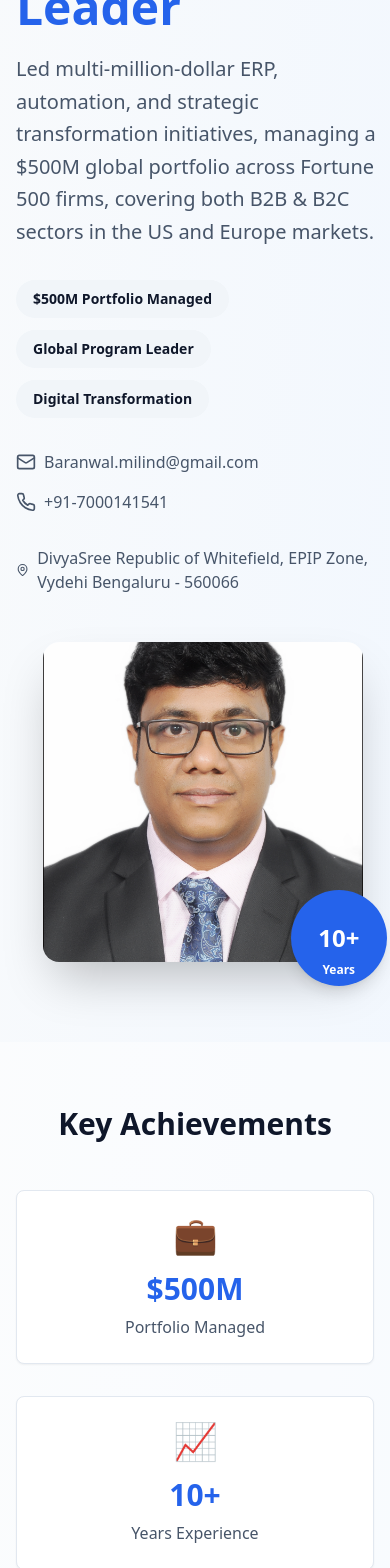
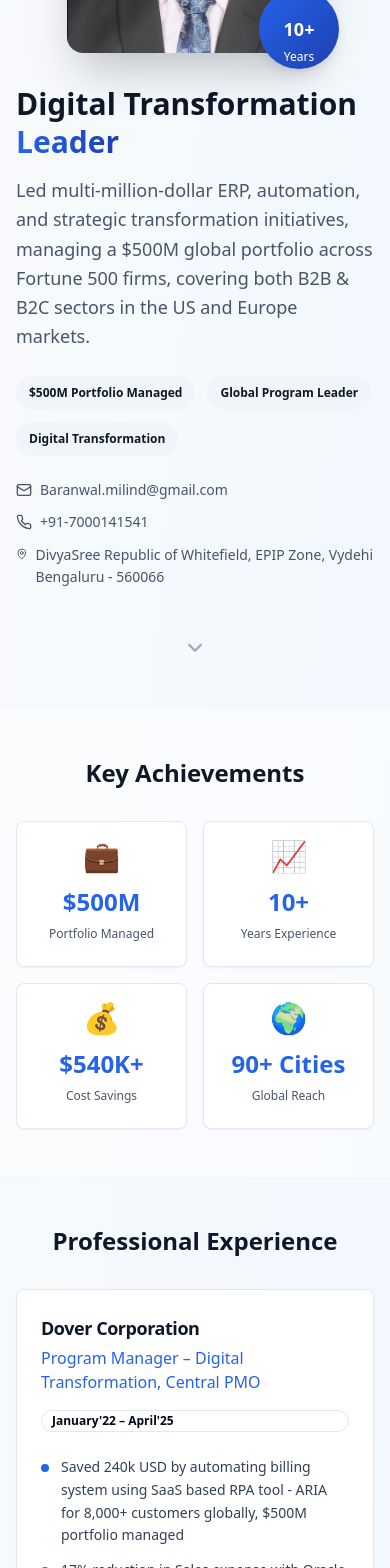
Before and after one commit to milind-204052/digital-transformation-portfolio-pro, a React (Vite) app: page / in a window 390 px wide. Shown: the part 320-1888 px from the top of the page. Built offline with nearby package versions, Linux system fonts and the light colour scheme.

Commit message:
Add animations and responsiveness
Implement professional-looking animations and ensure the portfolio is interactive and responsive across different devices.

```diff
--- a/src/index.css
+++ b/src/index.css
@@ -1,3 +1,4 @@
+
 @tailwind base;
 @tailwind components;
 @tailwind utilities;
@@ -39,19 +40,12 @@ All colors MUST be HSL.
     --radius: 0.5rem;
 
     --sidebar-background: 0 0% 98%;
-
     --sidebar-foreground: 240 5.3% 26.1%;
-
     --sidebar-primary: 240 5.9% 10%;
-
     --sidebar-primary-foreground: 0 0% 98%;
-
     --sidebar-accent: 240 4.8% 95.9%;
-
     --sidebar-accent-foreground: 240 5.9% 10%;
-
     --sidebar-border: 220 13% 91%;
-
     --sidebar-ring: 217.2 91.2% 59.8%;
   }
 
@@ -103,3 +97,98 @@ All colors MUST be HSL.
     @apply bg-background text-foreground;
   }
 }
+
+/* Custom Animations */
+@keyframes fade-in {
+  from {
+    opacity: 0;
+    transform: translateY(30px);
+  }
+  to {
+    opacity: 1;
+    transform: translateY(0);
+  }
+}
+
+@keyframes scale-in {
+  from {
+    opacity: 0;
+    transform: scale(0.9);
+  }
+  to {
+    opacity: 1;
+    transform: scale(1);
+  }
+}
+
+@keyframes slide-in-up {
+  from {
+    opacity: 0;
+    transform: translateY(50px);
+  }
+  to {
+    opacity: 1;
+    transform: translateY(0);
+  }
+}
+
+.animate-fade-in {
+  animation: fade-in 0.8s ease-out forwards;
+  opacity: 0;
+}
+
+.animate-scale-in {
+  animation: scale-in 0.6s ease-out forwards;
+  opacity: 0;
+}
+
+.animate-slide-in-up {
+  animation: slide-in-up 0.7s ease-out forwards;
+  opacity: 0;
+}
+
+/* Smooth scrolling */
+html {
+  scroll-behavior: smooth;
+}
+
+/* Enhanced hover effects */
+.hover-lift {
+  transition: all 0.3s cubic-bezier(0.4, 0, 0.2, 1);
+}
+
+.hover-lift:hover {
+  transform: translateY(-8px);
+  box-shadow: 0 25px 50px -12px rgba(0, 0, 0, 0.25);
+}
+
+/* Custom scrollbar */
+::-webkit-scrollbar {
+  width: 8px;
+}
+
+::-webkit-scrollbar-track {
+  background: #f1f5f9;
+}
+
+::-webkit-scrollbar-thumb {
+  background: #cbd5e1;
+  border-radius: 4px;
+}
+
+::-webkit-scrollbar-thumb:hover {
+  background: #94a3b8;
+}
+
+/* Responsive text sizing */
+@screen sm {
+  .responsive-text {
+    font-size: 1.125rem;
+  }
+}
+
+@screen lg {
+  .responsive-text {
+    font-size: 1.25rem;
+  }
+}
--- a/src/pages/Index.tsx
+++ b/src/pages/Index.tsx
@@ -1,11 +1,35 @@
 
-import { Mail, Phone, MapPin, Download, ExternalLink } from "lucide-react";
+import { Mail, Phone, MapPin, Download, ExternalLink, ChevronDown } from "lucide-react";
 import { Card, CardContent, CardDescription, CardHeader, CardTitle } from "@/components/ui/card";
 import { Badge } from "@/components/ui/badge";
 import { Button } from "@/components/ui/button";
 import { Separator } from "@/components/ui/separator";
+import { useState, useEffect } from "react";
 
 const Index = () => {
+  const [isVisible, setIsVisible] = useState(false);
+  const [activeSection, setActiveSection] = useState("");
+
+  useEffect(() => {
+    setIsVisible(true);
+
+    const observer = new IntersectionObserver(
+      (entries) => {
+        entries.forEach((entry) => {
+          if (entry.isIntersecting) {
+            setActiveSection(entry.target.id);
+          }
+        });
+      },
+      { threshold: 0.3 }
+    );
+
+    const sections = document.querySelectorAll("[data-section]");
+    sections.forEach((section) => observer.observe(section));
+
+    return () => observer.disconnect();
+  }, []);
+
   const keyMetrics = [
     { label: "Portfolio Managed", value: "$500M", icon: "💼" },
     { label: "Years Experience", value: "10+", icon: "📈" },
@@ -65,19 +89,33 @@ const Index = () => {
     "Lean Six Sigma Green Belt by KPMG"
   ];
 
+  const scrollToSection = (sectionId: string) => {
+    document.getElementById(sectionId)?.scrollIntoView({ behavior: 'smooth' });
+  };
+
   return (
-    <div className="min-h-screen bg-gradient-to-br from-slate-50 to-blue-50">
+    <div className="min-h-screen bg-gradient-to-br from-slate-50 to-blue-50 overflow-x-hidden">
       {/* Header */}
-      <header className="bg-white/80 backdrop-blur-sm border-b border-slate-200 sticky top-0 z-50">
+      <header className="bg-white/80 backdrop-blur-sm border-b border-slate-200 sticky top-0 z-50 transition-all duration-300">
         <div className="max-w-7xl mx-auto px-4 sm:px-6 lg:px-8 py-4">
           <div className="flex justify-between items-center">
-            <h1 className="text-2xl font-bold text-slate-900">Milind Baranwal</h1>
-            <div className="flex gap-4">
-              <Button variant="outline" size="sm">
-                <Download className="w-4 h-4 mr-2" />
-                Download CV
+            <h1 className="text-xl sm:text-2xl font-bold text-slate-900 transition-all duration-300 hover:text-blue-600">
+              Milind Baranwal
+            </h1>
+            <div className="flex gap-2 sm:gap-4">
+              <Button
+                variant="outline"
+                size="sm"
+                className="transform transition-all duration-200 hover:scale-105 hover:shadow-md"
+              >
+                <Download className="w-4 h-4 mr-1 sm:mr-2" />
+                <span className="hidden sm:inline">Download </span>CV
               </Button>
-              <Button size="sm">
+              <Button
+                size="sm"
+                className="transform transition-all duration-200 hover:scale-105 hover:shadow-md"
+                onClick={() => scrollToSection('contact')}
+              >
                 Contact Me
               </Button>
             </div>
@@ -86,73 +124,110 @@ const Index = () => {
       </header>
 
       {/* Hero Section */}
-      <section className="py-20 px-4 sm:px-6 lg:px-8">
+      <section
+        id="hero"
+        data-section
+        className={`py-12 sm:py-20 px-4 sm:px-6 lg:px-8 transition-all duration-1000 ${
+          isVisible ? 'opacity-100 translate-y-0' : 'opacity-0 translate-y-10'
+        }`}
+      >
         <div className="max-w-7xl mx-auto">
-          <div className="grid lg:grid-cols-2 gap-12 items-center">
-            <div className="space-y-8">
-              <div className="space-y-4">
-                <h2 className="text-5xl font-bold text-slate-900 leading-tight">
+          <div className="grid lg:grid-cols-2 gap-8 lg:gap-12 items-center">
+            <div className="space-y-6 lg:space-y-8 order-2 lg:order-1">
+              <div className="space-y-4 animate-fade-in">
+                <h2 className="text-3xl sm:text-4xl lg:text-5xl font-bold text-slate-900 leading-tight">
                   Digital Transformation
-                  <span className="text-blue-600"> Leader</span>
+                  <span className="text-blue-600 bg-gradient-to-r from-blue-600 to-blue-800 bg-clip-text text-transparent"> Leader</span>
                 </h2>
-                <p className="text-xl text-slate-600 leading-relaxed">
+                <p className="text-lg sm:text-xl text-slate-600 leading-relaxed">
                   Led multi-million-dollar ERP, automation, and strategic transformation initiatives, managing a $500M global portfolio across Fortune 500 firms, covering both B2B & B2C sectors in the US and Europe markets.
                 </p>
               </div>
 
-              <div className="flex flex-wrap gap-3">
-                <Badge variant="secondary" className="px-4 py-2 text-sm">$500M Portfolio Managed</Badge>
-                <Badge variant="secondary" className="px-4 py-2 text-sm">Global Program Leader</Badge>
-                <Badge variant="secondary" className="px-4 py-2 text-sm">Digital Transformation</Badge>
+              <div className="flex flex-wrap gap-3 animate-fade-in" style={{ animationDelay: '0.2s' }}>
+                <Badge variant="secondary" className="px-3 sm:px-4 py-2 text-xs sm:text-sm transform transition-all duration-200 hover:scale-105 hover:shadow-md">
+                  $500M Portfolio Managed
+                </Badge>
+                <Badge variant="secondary" className="px-3 sm:px-4 py-2 text-xs sm:text-sm transform transition-all duration-200 hover:scale-105 hover:shadow-md">
+                  Global Program Leader
+                </Badge>
+                <Badge variant="secondary" className="px-3 sm:px-4 py-2 text-xs sm:text-sm transform transition-all duration-200 hover:scale-105 hover:shadow-md">
+                  Digital Transformation
+                </Badge>
               </div>
 
-              <div className="flex flex-col sm:flex-row gap-4 text-slate-600">
-                <div className="flex items-center gap-2">
-                  <Mail className="w-5 h-5" />
-                  <span>Baranwal.milind@gmail.com</span>
+              <div className="space-y-3 sm:space-y-4 text-slate-600 animate-fade-in" style={{ animationDelay: '0.4s' }}>
+                <div className="flex items-center gap-2 group cursor-pointer hover:text-blue-600 transition-colors duration-200">
+                  <Mail className="w-4 sm:w-5 h-4 sm:h-5 group-hover:scale-110 transition-transform duration-200" />
+                  <span className="text-sm sm:text-base break-all">Baranwal.milind@gmail.com</span>
                 </div>
-                <div className="flex items-center gap-2">
-                  <Phone className="w-5 h-5" />
-                  <span>+91-7000141541</span>
+                <div className="flex items-center gap-2 group cursor-pointer hover:text-blue-600 transition-colors duration-200">
+                  <Phone className="w-4 sm:w-5 h-4 sm:h-5 group-hover:scale-110 transition-transform duration-200" />
+                  <span className="text-sm sm:text-base">+91-7000141541</span>
                 </div>
-              </div>
-
-              <div className="flex items-center gap-2 text-slate-600">
-                <MapPin className="w-5 h-5" />
-                <span>DivyaSree Republic of Whitefield, EPIP Zone, Vydehi Bengaluru - 560066</span>
+                <div className="flex items-start gap-2 group cursor-pointer hover:text-blue-600 transition-colors duration-200">
+                  <MapPin className="w-4 sm:w-5 h-4 sm:h-5 mt-0.5 group-hover:scale-110 transition-transform duration-200" />
+                  <span className="text-sm sm:text-base leading-relaxed">
+                    DivyaSree Republic of Whitefield, EPIP Zone, Vydehi Bengaluru - 560066
+                  </span>
+                </div>
               </div>
             </div>
 
-            <div className="flex justify-center lg:justify-end">
-              <div className="relative">
-                <div className="w-80 h-80 rounded-2xl overflow-hidden shadow-2xl bg-gradient-to-br from-blue-50 to-slate-100">
+            <div className="flex justify-center lg:justify-end order-1 lg:order-2">
+              <div className="relative group">
+                <div className="w-64 sm:w-80 h-64 sm:h-80 rounded-2xl overflow-hidden shadow-2xl bg-gradient-to-br from-blue-50 to-slate-100 transform transition-all duration-500 group-hover:scale-105 group-hover:shadow-3xl">
                   <img
                     src="/lovable-uploads/58397a47-003c-4816-b499-c979e8318efc.png"
                     alt="Milind Baranwal - Professional Photo"
-                    className="w-full h-full object-cover"
+                    className="w-full h-full object-cover transition-transform duration-700 group-hover:scale-110"
                   />
                 </div>
-                <div className="absolute -bottom-6 -right-6 w-24 h-24 bg-blue-600 rounded-full flex items-center justify-center text-white text-2xl font-bold shadow-lg">
-                  10+
-                  <span className="text-xs absolute bottom-2">Years</span>
+                <div className="absolute -bottom-4 sm:-bottom-6 -right-4 sm:-right-6 w-20 sm:w-24 h-20 sm:h-24 bg-gradient-to-br from-blue-600 to-blue-800 rounded-full flex flex-col items-center justify-center text-white shadow-lg transform transition-all duration-300 group-hover:scale-110 group-hover:rotate-6">
+                  <span className="text-lg sm:text-2xl font-bold">10+</span>
+                  <span className="text-xs absolute bottom-1 sm:bottom-2">Years</span>
                 </div>
               </div>
             </div>
           </div>
         </div>
+
+        {/* Scroll indicator */}
+        <div className="flex justify-center mt-12 sm:mt-16">
+          <button
+            onClick={() => scrollToSection('metrics')}
+            className="animate-bounce text-slate-400 hover:text-blue-600 transition-colors duration-300"
+          >
+            <ChevronDown className="w-6 h-6" />
+          </button>
+        </div>
       </section>
 
       {/* Key Metrics */}
-      <section className="py-16 px-4 sm:px-6 lg:px-8 bg-white/50">
+      <section
+        id="metrics"
+        data-section
+        className="py-12 sm:py-16 px-4 sm:px-6 lg:px-8 bg-white/50"
+      >
         <div className="max-w-7xl mx-auto">
-          <h3 className="text-3xl font-bold text-center text-slate-900 mb-12">Key Achievements</h3>
-          <div className="grid grid-cols-1 md:grid-cols-2 lg:grid-cols-4 gap-8">
+          <h3 className="text-2xl sm:text-3xl font-bold text-center text-slate-900 mb-8 sm:mb-12 animate-fade-in">
+            Key Achievements
+          </h3>
+          <div className="grid grid-cols-2 lg:grid-cols-4 gap-4 sm:gap-8">
             {keyMetrics.map((metric, index) => (
-              <Card key={index} className="text-center hover:shadow-lg transition-shadow duration-300">
-                <CardContent className="pt-6">
-                  <div className="text-4xl mb-4">{metric.icon}</div>
-                  <div className="text-3xl font-bold text-blue-600 mb-2">{metric.value}</div>
-                  <div className="text-slate-600">{metric.label}</div>
+              <Card
+                key={index}
+                className="text-center hover:shadow-xl transition-all duration-300 transform hover:scale-105 hover:-translate-y-2 animate-fade-in group cursor-pointer"
+                style={{ animationDelay: `${index * 0.1}s` }}
+              >
+                <CardContent className="pt-4 sm:pt-6">
+                  <div className="text-3xl sm:text-4xl mb-3 sm:mb-4 group-hover:scale-110 transition-transform duration-300">
+                    {metric.icon}
+                  </div>
+                  <div className="text-2xl sm:text-3xl font-bold text-blue-600 mb-2 group-hover:text-blue-700 transition-colors">
+                    {metric.value}
+                  </div>
+                  <div className="text-xs sm:text-base text-slate-600">{metric.label}</div>
                 </CardContent>
               </Card>
             ))}
@@ -161,29 +236,52 @@ const Index = () => {
       </section>
 
       {/* Professional Experience */}
-      <section className="py-16 px-4 sm:px-6 lg:px-8">
+      <section
+        id="experience"
+        data-section
+        className="py-12 sm:py-16 px-4 sm:px-6 lg:px-8"
+      >
         <div className="max-w-7xl mx-auto">
-          <h3 className="text-3xl font-bold text-center text-slate-900 mb-12">Professional Experience</h3>
-          <div className="space-y-8">
+          <h3 className="text-2xl sm:text-3xl font-bold text-center text-slate-900 mb-8 sm:mb-12 animate-fade-in">
+            Professional Experience
+          </h3>
+          <div className="space-y-6 sm:space-y-8">
             {experiences.map((exp, index) => (
-              <Card key={index} className="hover:shadow-lg transition-shadow duration-300">
-                <CardHeader>
-                  <div className="flex justify-between items-start flex-wrap gap-4">
+              <Card
+                key={index}
+                className="hover:shadow-xl transition-all duration-500 transform hover:scale-[1.02] animate-fade-in group"
+                style={{ animationDelay: `${index * 0.2}s` }}
+              >
+                <CardHeader className="group-hover:bg-slate-50/50 transition-colors duration-300">
+                  <div className="flex flex-col sm:flex-row sm:justify-between sm:items-start gap-4">
                     <div>
-                      <CardTitle className="text-xl text-slate-900">{exp.company}</CardTitle>
-                      <CardDescription className="text-lg font-medium text-blue-600 mt-1">
+                      <CardTitle className="text-lg sm:text-xl text-slate-900 group-hover:text-blue-700 transition-colors duration-300">
+                        {exp.company}
+                      </CardTitle>
+                      <CardDescription className="text-base sm:text-lg font-medium text-blue-600 mt-1 group-hover:text-blue-700 transition-colors duration-300">
                         {exp.role}
                       </CardDescription>
                     </div>
-                    <Badge variant="outline" className="text-sm">{exp.period}</Badge>
+                    <Badge
+                      variant="outline"
+                      className="text-xs sm:text-sm whitespace-nowrap transform transition-all duration-300 group-hover:scale-105 group-hover:shadow-md"
+                    >
+                      {exp.period}
+                    </Badge>
                   </div>
                 </CardHeader>
                 <CardContent>
                   <ul className="space-y-3">
                     {exp.achievements.map((achievement, idx) => (
-                      <li key={idx} className="flex items-start gap-3">
-                        <div className="w-2 h-2 bg-blue-600 rounded-full mt-2 flex-shrink-0"></div>
-                        <span className="text-slate-700 leading-relaxed">{achievement}</span>
+                      <li
+                        key={idx}
+                        className="flex items-start gap-3 group/item animate-fade-in"
+                        style={{ animationDelay: `${(index * 0.2) + (idx * 0.1)}s` }}
+                      >
+                        <div className="w-2 h-2 bg-blue-600 rounded-full mt-2 flex-shrink-0 group-hover/item:scale-125 transition-transform duration-200"></div>
+                        <span className="text-sm sm:text-base text-slate-700 leading-relaxed group-hover/item:text-slate-900 transition-colors duration-200">
+                          {achievement}
+                        </span>
                       </li>
                     ))}
                   </ul>
@@ -195,22 +293,34 @@ const Index = () => {
       </section>
 
       {/* Skills & Certifications */}
-      <section className="py-16 px-4 sm:px-6 lg:px-8 bg-white/50">
+      <section
+        id="skills"
+        data-section
+        className="py-12 sm:py-16 px-4 sm:px-6 lg:px-8 bg-white/50"
+      >
         <div className="max-w-7xl mx-auto">
-          <div className="grid lg:grid-cols-2 gap-12">
+          <div className="grid lg:grid-cols-2 gap-8 sm:gap-12">
             {/* Skills */}
-            <div>
-              <h3 className="text-3xl font-bold text-slate-900 mb-8">Skills & Expertise</h3>
+            <div className="animate-fade-in">
+              <h3 className="text-2xl sm:text-3xl font-bold text-slate-900 mb-6 sm:mb-8">Skills & Expertise</h3>
               <div className="space-y-6">
-                {Object.entries(skills).map(([category, skillList]) => (
-                  <Card key={category}>
+                {Object.entries(skills).map(([category, skillList], index) => (
+                  <Card
+                    key={category}
+                    className="hover:shadow-lg transition-all duration-300 transform hover:scale-[1.02] animate-fade-in"
+                    style={{ animationDelay: `${index * 0.1}s` }}
+                  >
                     <CardHeader>
-                      <CardTitle className="text-lg text-slate-900">{category}</CardTitle>
+                      <CardTitle className="text-base sm:text-lg text-slate-900">{category}</CardTitle>
                     </CardHeader>
                     <CardContent>
                       <div className="flex flex-wrap gap-2">
                         {skillList.map((skill, idx) => (
-                          <Badge key={idx} variant="secondary" className="text-xs">
+                          <Badge
+                            key={idx}
+                            variant="secondary"
+                            className="text-xs hover:bg-blue-100 hover:text-blue-800 transition-all duration-200 transform hover:scale-105 cursor-pointer"
+                          >
                             {skill}
                           </Badge>
                         ))}
@@ -222,16 +332,22 @@ const Index = () => {
             </div>
 
             {/* Certifications & Education */}
-            <div className="space-y-8">
+            <div className="space-y-8 animate-fade-in" style={{ animationDelay: '0.3s' }}>
               <div>
-                <h3 className="text-3xl font-bold text-slate-900 mb-8">Certifications</h3>
-                <Card>
+                <h3 className="text-2xl sm:text-3xl font-bold text-slate-900 mb-6 sm:mb-8">Certifications</h3>
+                <Card className="hover:shadow-lg transition-all duration-300 transform hover:scale-[1.02]">
                   <CardContent className="pt-6">
                     <ul className="space-y-4">
                       {certifications.map((cert, idx) => (
-                        <li key={idx} className="flex items-start gap-3">
-                          <div className="w-2 h-2 bg-green-600 rounded-full mt-2 flex-shrink-0"></div>
-                          <span className="text-slate-700">{cert}</span>
+                        <li
+                          key={idx}
+                          className="flex items-start gap-3 group animate-fade-in"
+                          style={{ animationDelay: `${0.4 + (idx * 0.1)}s` }}
+                        >
+                          <div className="w-2 h-2 bg-green-600 rounded-full mt-2 flex-shrink-0 group-hover:scale-125 transition-transform duration-200"></div>
+                          <span className="text-sm sm:text-base text-slate-700 group-hover:text-slate-900 transition-colors duration-200">
+                            {cert}
+                          </span>
                         </li>
                       ))}
                     </ul>
@@ -240,16 +356,16 @@ const Index = () => {
               </div>
 
               <div>
-                <h3 className="text-2xl font-bold text-slate-900 mb-6">Education</h3>
+                <h3 className="text-xl sm:text-2xl font-bold text-slate-900 mb-6">Education</h3>
                 <div className="space-y-4">
-                  <Card>
+                  <Card className="hover:shadow-lg transition-all duration-300 transform hover:scale-[1.02] animate-fade-in" style={{ animationDelay: '0.6s' }}>
                     <CardContent className="pt-6">
                       <div className="font-semibold text-slate-900">PGPM – Operations & Analytics</div>
                       <div className="text-blue-600">Great Lakes Institute of Management, Chennai</div>
                       <div className="text-sm text-slate-600">2019 - 2020</div>
                     </CardContent>
                   </Card>
-                  <Card>
+                  <Card className="hover:shadow-lg transition-all duration-300 transform hover:scale-[1.02] animate-fade-in" style={{ animationDelay: '0.7s' }}>
                     <CardContent className="pt-6">
                       <div className="font-semibold text-slate-900">B.Tech. – Electrical Engineering</div>
                       <div className="text-blue-600">National Institute of Technology, Raipur</div>
@@ -264,19 +380,30 @@ const Index = () => {
       </section>
 
       {/* Footer */}
-      <footer className="bg-slate-900 text-white py-12 px-4 sm:px-6 lg:px-8">
+      <footer
+        id="contact"
+        data-section
+        className="bg-gradient-to-r from-slate-900 to-blue-900 text-white py-12 px-4 sm:px-6 lg:px-8 animate-fade-in"
+      >
         <div className="max-w-7xl mx-auto text-center">
-          <h4 className="text-2xl font-bold mb-4">Ready to Drive Digital Transformation?</h4>
-          <p className="text-slate-300 mb-8 max-w-2xl mx-auto">
+          <h4 className="text-xl sm:text-2xl font-bold mb-4">Ready to Drive Digital Transformation?</h4>
+          <p className="text-slate-300 mb-6 sm:mb-8 max-w-2xl mx-auto text-sm sm:text-base">
             Let's discuss how I can help accelerate your organization's digital transformation journey with proven expertise in managing large-scale programs and delivering measurable results.
           </p>
-          <div className="flex justify-center gap-4">
-            <Button size="lg" className="bg-blue-600 hover:bg-blue-700">
-              <Mail className="w-5 h-5 mr-2" />
+          <div className="flex flex-col sm:flex-row gap-4 justify-center">
+            <Button
+              size="lg"
+              className="bg-blue-600 hover:bg-blue-700 transform transition-all duration-200 hover:scale-105 hover:shadow-lg"
+            >
+              <Mail className="w-4 sm:w-5 h-4 sm:h-5 mr-2" />
               Get In Touch
             </Button>
-            <Button size="lg" variant="outline" className="border-white text-white hover:bg-white hover:text-slate-900">
-              <ExternalLink className="w-5 h-5 mr-2" />
+            <Button
+              size="lg"
+              variant="outline"
+              className="border-white text-white hover:bg-white hover:text-slate-900 transform transition-all duration-200 hover:scale-105 hover:shadow-lg"
+            >
+              <ExternalLink className="w-4 sm:w-5 h-4 sm:h-5 mr-2" />
               LinkedIn Profile
             </Button>
           </div>
```
